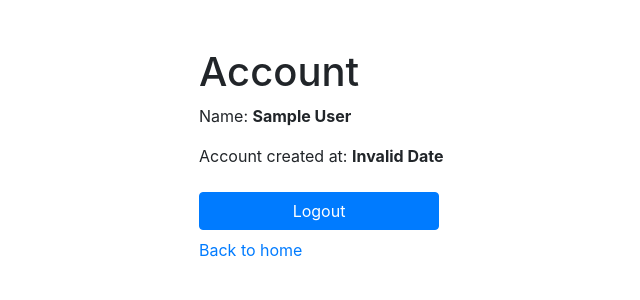
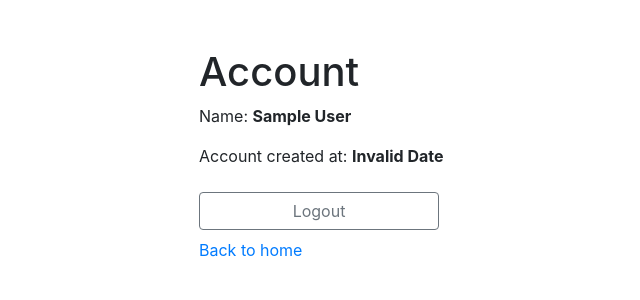
Before and after one commit to flaaaps/linkoo-client, a React (Create React App) app: page /account in a window 1280 px wide. Shown: the top 300 px of the page, without its empty margins (121-761 px from the left). Built offline with nearby package versions, Linux system fonts and the light colour scheme; sample sign-in values are in the browser's storage.

Commit message:
:rocket: Send back to home if not logged in

```diff
--- a/src/components/Account.js
+++ b/src/components/Account.js
@@ -1,10 +1,10 @@
 import React, { useContext } from 'react';
 import { Button } from 'react-bootstrap';
-import { Link } from 'react-router-dom';
+import { Link, Redirect } from 'react-router-dom';
 import { UserContext } from '../App';
 
 function Account() {
-    const { user, setLoggedIn, setUser } = useContext(UserContext);
+    const { user, setLoggedIn, loggedIn, setUser } = useContext(UserContext);
 
     const logout = () => {
         localStorage.removeItem('user');
@@ -21,11 +21,13 @@ function Account() {
             <p>
                 Account created at: <strong>{new Date(user.createdAt).toLocaleDateString(window.navigator.language)}</strong>
             </p>
-            <Button onClick={logout} className="my-2" style={{ width: '15rem' }}>
+            <Button onClick={logout} variant="outline-secondary" className="my-2" style={{ width: '15rem' }}>
                 Logout
             </Button>
             <br />
             <Link to="/">Back to home</Link>
+
+            {!loggedIn && <Redirect to="/" />}
         </div>
     );
 }
```
